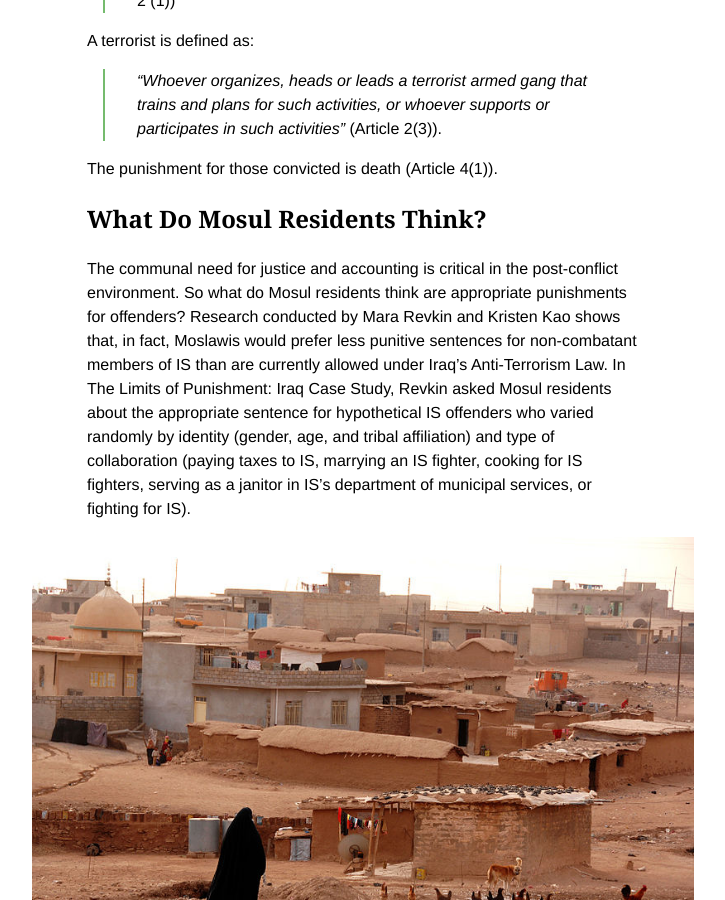
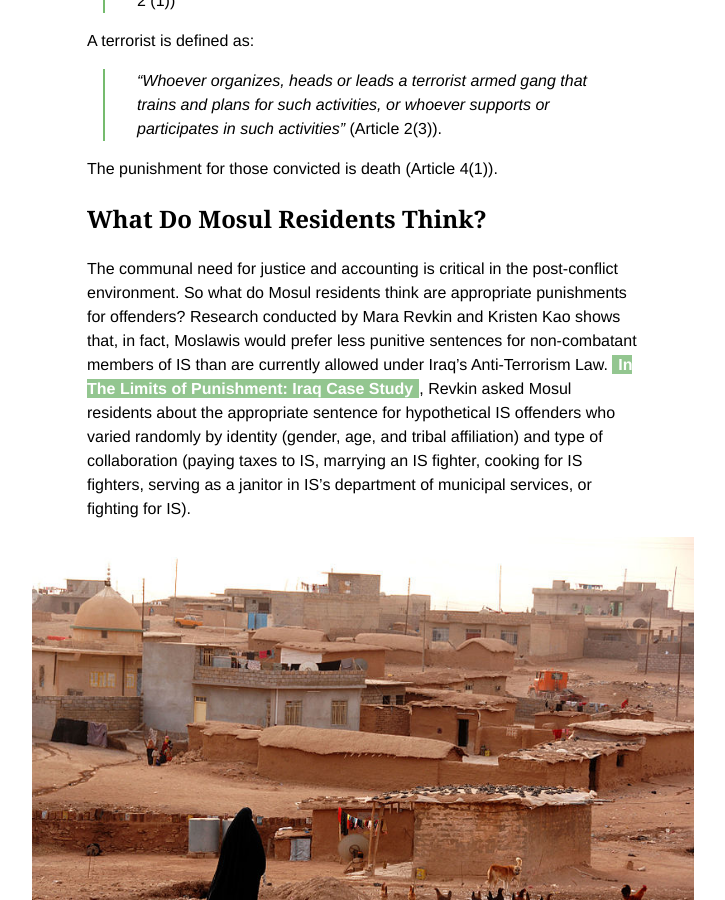
Before and after one commit to BryanSchuetz/CS-, a Jekyll site: the page built from _posts/2018-10-01-iraqs-prisoner-dilemma.markdown, in a window 1280 px wide and 900 px high, scrolled down 1622 px. Shown: the whole window, without its empty margins (493-1218 px from the left). Built offline with Jekyll 4.4.1, drawn with Linux system fonts in a browser that asks for light colours; part of the change alters nothing that is shown.

```diff
--- a/_posts/2018-10-01-iraqs-prisoner-dilemma.markdown
+++ b/_posts/2018-10-01-iraqs-prisoner-dilemma.markdown
@@ -39,7 +39,7 @@ The punishment for those convicted is death (Article 4(1)).
 
 ## What Do Mosul Residents Think?
 
-The communal need for justice and accounting is critical in the post-conflict environment. So what do Mosul residents think are appropriate punishments for offenders? Research conducted by Mara Revkin and Kristen Kao shows that, in fact, Moslawis would prefer less punitive sentences for non-combatant members of IS than are currently allowed under Iraq’s Anti-Terrorism Law. In The Limits of Punishment: Iraq Case Study, Revkin asked Mosul residents about the appropriate sentence for hypothetical IS offenders who varied randomly by identity (gender, age, and tribal affiliation) and type of collaboration (paying taxes to IS, marrying an IS fighter, cooking for IS fighters, serving as a janitor in IS’s department of municipal services, or fighting for IS).
+The communal need for justice and accounting is critical in the post-conflict environment. So what do Mosul residents think are appropriate punishments for offenders? Research conducted by Mara Revkin and Kristen Kao shows that, in fact, Moslawis would prefer less punitive sentences for non-combatant members of IS than are currently allowed under Iraq’s Anti-Terrorism Law. [In The Limits of Punishment: Iraq Case Study](https://i.unu.edu/media/cpr.unu.edu/attachment/3127/2-LoP-Iraq-final.pdf), Revkin asked Mosul residents about the appropriate sentence for hypothetical IS offenders who varied randomly by identity (gender, age, and tribal affiliation) and type of collaboration (paying taxes to IS, marrying an IS fighter, cooking for IS fighters, serving as a janitor in IS’s department of municipal services, or fighting for IS).
 
 ![800px-Rural_village_outside_of_Mosul,_Iraq.jpg](/uploads/800px-Rural_village_outside_of_Mosul,_Iraq.jpg)`A small village outside of Mosul, Iraq.`
 
```
